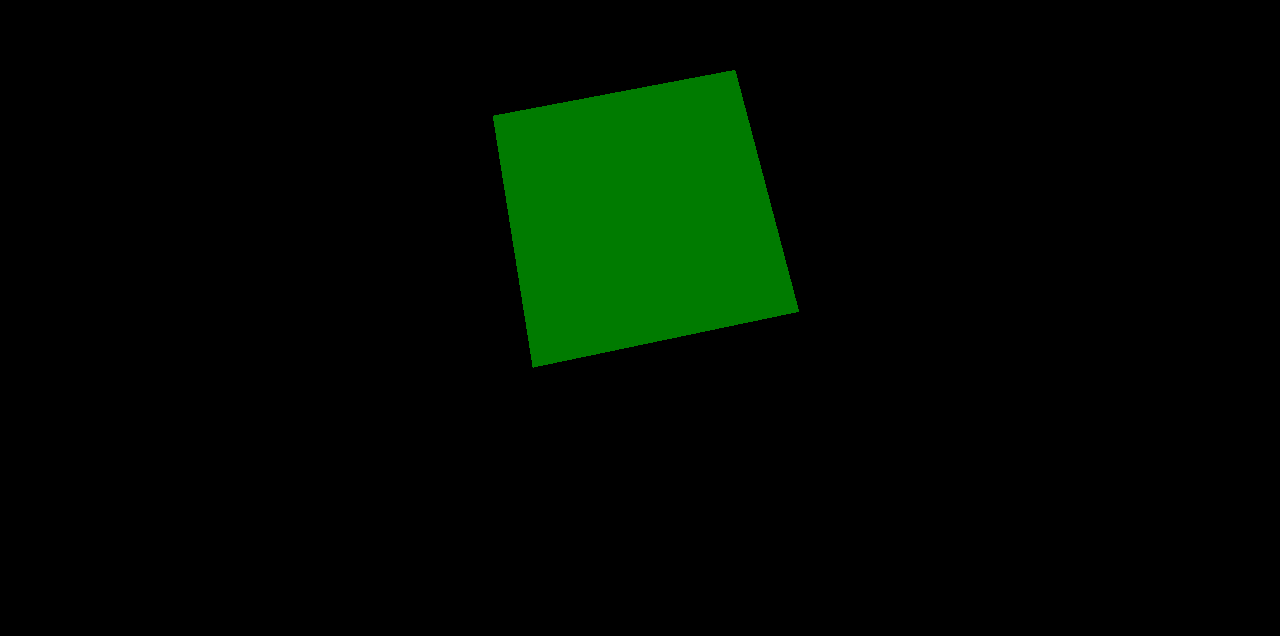
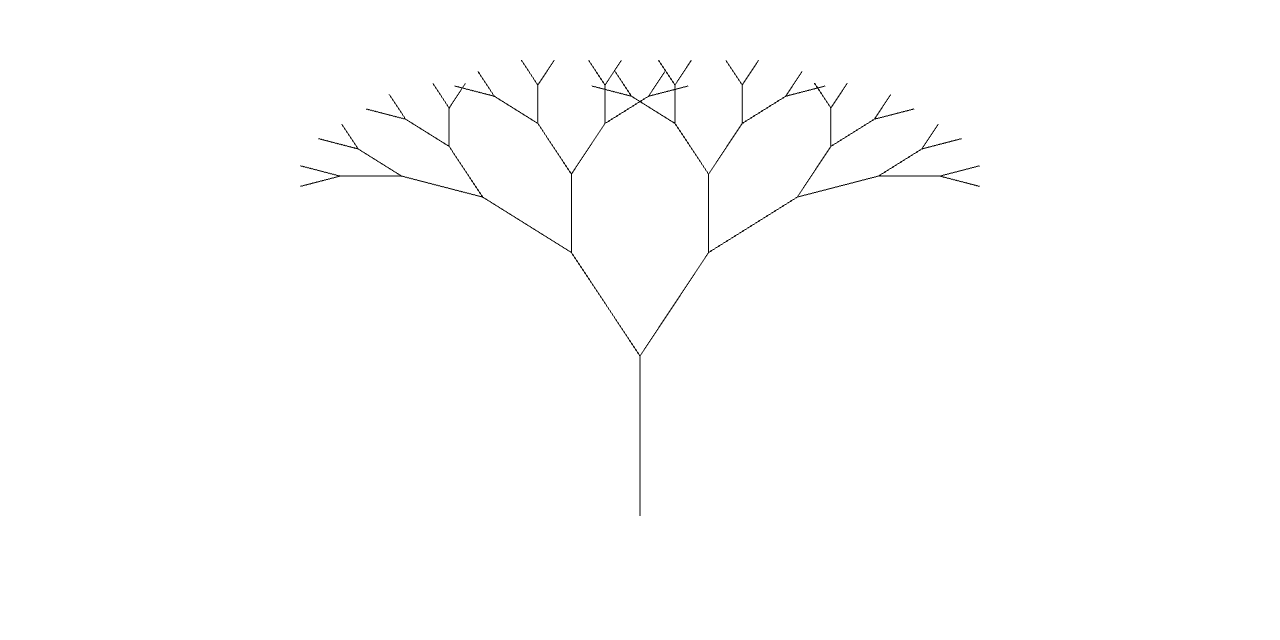
Before and after one commit to IWHard/threejs-builds, a website built with Vite: page index.html in a window 1280 px wide. Shown: the part 164-804 px from the top of the page. Built offline with nearby package versions, Linux system fonts and the light colour scheme.

Commit message:
Updating to homework 1.2, using WebGL recursive

```diff
--- a/index.html
+++ b/index.html
@@ -4,7 +4,7 @@
 <head>
     <meta charset="UTF-8" />
     <meta name="viewport" content="width=device-width, initial-scale=1.0" />
-    <title>My First Three.js App</title>
+    <title>Computer Graphics</title>
     <style>
         body {
             margin: 0;
@@ -14,6 +14,7 @@
 </head>
 
 <body>
+    <canvas id="gl-canvas"></canvas>
     <script type="module" src="./main.js"></script>
 </body>
 
--- a/main.js
+++ b/main.js
@@ -1,32 +1,88 @@
-import * as THREE from 'three';
+window.onload = function(){
 
-const w = window.innerWidth;
-const h = window.innerHeight;
-const scene = new THREE.Scene();
+/*============== Creating a canvas ====================*/
+const canvas = document.getElementById("gl-canvas");
+canvas.width = window.innerWidth;
+canvas.height = window.innerHeight;
+const gl = canvas.getContext("webgl");
 
-const camera = new THREE.PerspectiveCamera(75, w / h, 0.1, 100);
-camera.position.z = 5;
-const renderer = new THREE.WebGLRenderer();
-renderer.setSize(w, h);
-document.body.appendChild(renderer.domElement);
+if (!gl) {
+    console.error("WebGL is not supported in this browser.");
+    return;
+}
 
-const geometry = new THREE.BoxGeometry();
-const material = new THREE.MeshStandardMaterial({
-    color: 0x00ff00
-});
-const cube = new THREE.Mesh(geometry, material);
-cube.scale.setScalar(2);
-scene.add(cube);
+/*======== Defining and storing the geometry ===========*/
+let vertices = [];
 
-const hemiLight = new THREE.HemisphereLight(0xffffff, 0x444444);
-scene.add(hemiLight);
+generateTree(0, -.7, Math.PI / 2, 6, vertices);
 
-function animate() {
-    requestAnimationFrame(animate);
-    cube.rotation.x += 0.01;
-    cube.rotation.y += 0.01;
-    renderer.render(scene, camera);
+// Create an empty buffer object
+const vertex_buffer = gl.createBuffer();
+gl.bindBuffer(gl.ARRAY_BUFFER, vertex_buffer);
+
+gl.bufferData(gl.ARRAY_BUFFER, new Float32Array(vertices), gl.STATIC_DRAW);
+
+/*================ Shaders ====================*/
+// Vertex shader source code
+var vertCode =
+    'attribute vec3 coordinates;' +
+    'void main(void) {' +
+        ' gl_Position = vec4(coordinates, 1.0);' +
+    '}';
+
+// Create a vertex shader object
+const vertShader = gl.createShader(gl.VERTEX_SHADER);
+gl.shaderSource(vertShader, vertCode);
+gl.compileShader(vertShader);
+
+// Fragment shader source code
+const fragCode = `
+precision mediump float;
+void main(void) {
+    gl_FragColor = vec4(0.0, 0.0, 0.0, 1.0);
+}`;
+
+// Create fragment shader object
+const fragShader = gl.createShader(gl.FRAGMENT_SHADER);
+gl.shaderSource(fragShader, fragCode);
+gl.compileShader(fragShader);
+
+// Create a shader program object to store the combined shader program
+const shaderProgram = gl.createProgram();
+gl.attachShader(shaderProgram, vertShader);
+gl.attachShader(shaderProgram, fragShader);
+gl.linkProgram(shaderProgram);
+gl.useProgram(shaderProgram);
+
+/*======= Associating shaders to buffer objects =======*/
+gl.bindBuffer(gl.ARRAY_BUFFER, vertex_buffer);
+const coord = gl.getAttribLocation(shaderProgram, "coordinates");
+gl.vertexAttribPointer(coord, 3, gl.FLOAT, false, 0, 0);
+gl.enableVertexAttribArray(coord);
+
+/*========= Drawing the triangle ===========*/
+gl.clearColor(1, 1, 1, 1);
+gl.enable(gl.DEPTH_TEST);
+gl.clear(gl.COLOR_BUFFER_BIT | gl.DEPTH_BUFFER_BIT);
+gl.viewport(0, 0, canvas.width, canvas.height);
+gl.drawArrays(gl.LINES, 0, vertices.length / 3);
+
+// Recursive tree builder
+function generateTree(x1, y1, angle, depth, vertices) {
+    if (depth === 0) return;
+
+    // Length shrinks each step
+    const length = 0.4 * Math.pow(0.7, (6 - depth));
+
+    // Endpoint of this branch
+    const x2 = x1 + length * Math.cos(angle);
+    const y2 = y1 + length * Math.sin(angle);
+
+    // Push line segment into vertices (x1,y1) → (x2,y2)
+    vertices.push(x1, y1, 0,  x2, y2, 0);
+
+    const branchAngle = Math.PI / 8;
+    generateTree(x2, y2, angle - branchAngle, depth - 1, vertices);
+    generateTree(x2, y2, angle + branchAngle, depth - 1, vertices);
 }
-animate();
-
-renderer.render(scene, camera);
+}
```
Also changed, not shown: private_proyects/ThreeCube.js (added, +32 -0 lines).
